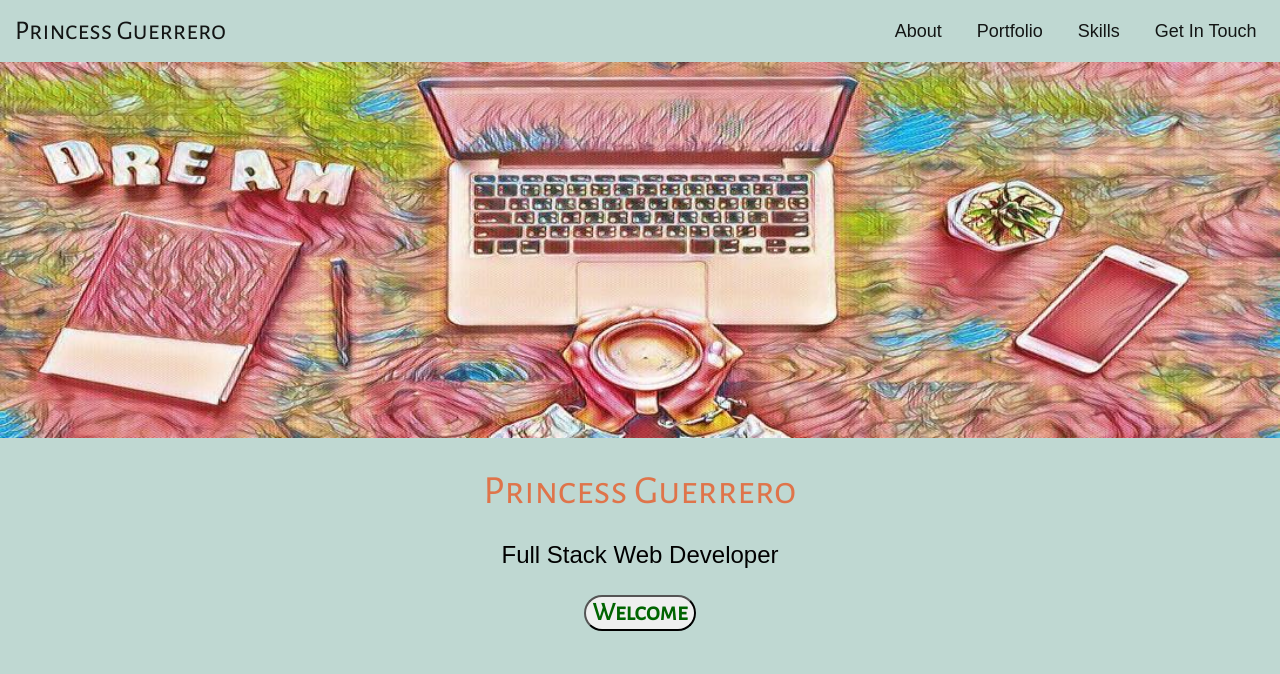
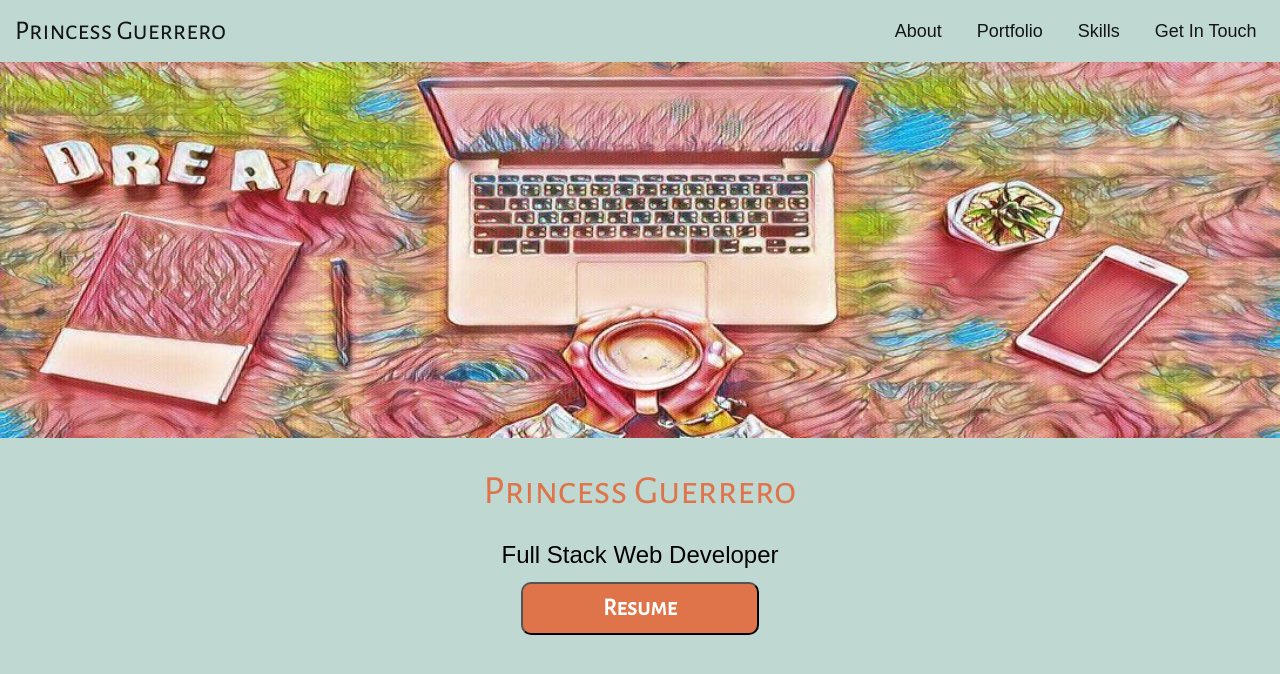
Before and after one commit to princessguerrero/personalpage, a React (Create React App) app: page / in a window 1280 px wide. Shown: the top 674 px of the page. Built offline with nearby package versions, Linux system fonts and the light colour scheme; a web font is replaced by a local one.

Commit message:
change button to resume link

```diff
--- a/src/App.css
+++ b/src/App.css
@@ -208,19 +208,32 @@ a:hover {
   margin-top: 2%;
 }
 
+.home {
+  text-align: center
+}
+
 .buttontext {
   font-family: 'Alegreya Sans SC', sans-serif;
-  text-align: center;
-  font-size: 1.25em;
+  margin: 0 auto;
+  font-size: 1.5em;
   font-weight: bold;
   margin-top: 1%;
-  border-radius: 20px;
+  border-radius: 10px;
+  padding: 10px 80px;
+  background-color: #DF744A;
 }
 
 .buttontext a {
   text-decoration: none;
-  color: darkgreen;
+  color: white;
+}
 
+button:hover {
+  background-color: white;
+}
+
+.buttontext:hover > a {
+  color: #DF744A;
 }
 
 .peachcolor {
--- a/src/components/Home.jsx
+++ b/src/components/Home.jsx
@@ -8,18 +8,15 @@ import { Route, Link, Switch, Redirect } from "react-router-dom";
 class Home extends Component {
   render() {
     return (
-      <div>
-        <div>
+        <div className="home">
         <img src={ResizedDeskImg} alt="desk" className="deskImg" />
 
           <div className="text peachcolor bigtext">
             Princess Guerrero
           </div>
           <div className="text">Full Stack Web Developer</div>
-          <div className="buttontext"><button className="buttontext"><a href="/about" >Welcome</a></button></div>
-
+          <button className="buttontext"><a href="https://drive.google.com/file/d/1322cTsGYjq9czT5b-PcrbKialxiSxKYX/view?usp=sharing">Resume</a></button>
         </div>
-      </div>
     );
   }
 }
```
